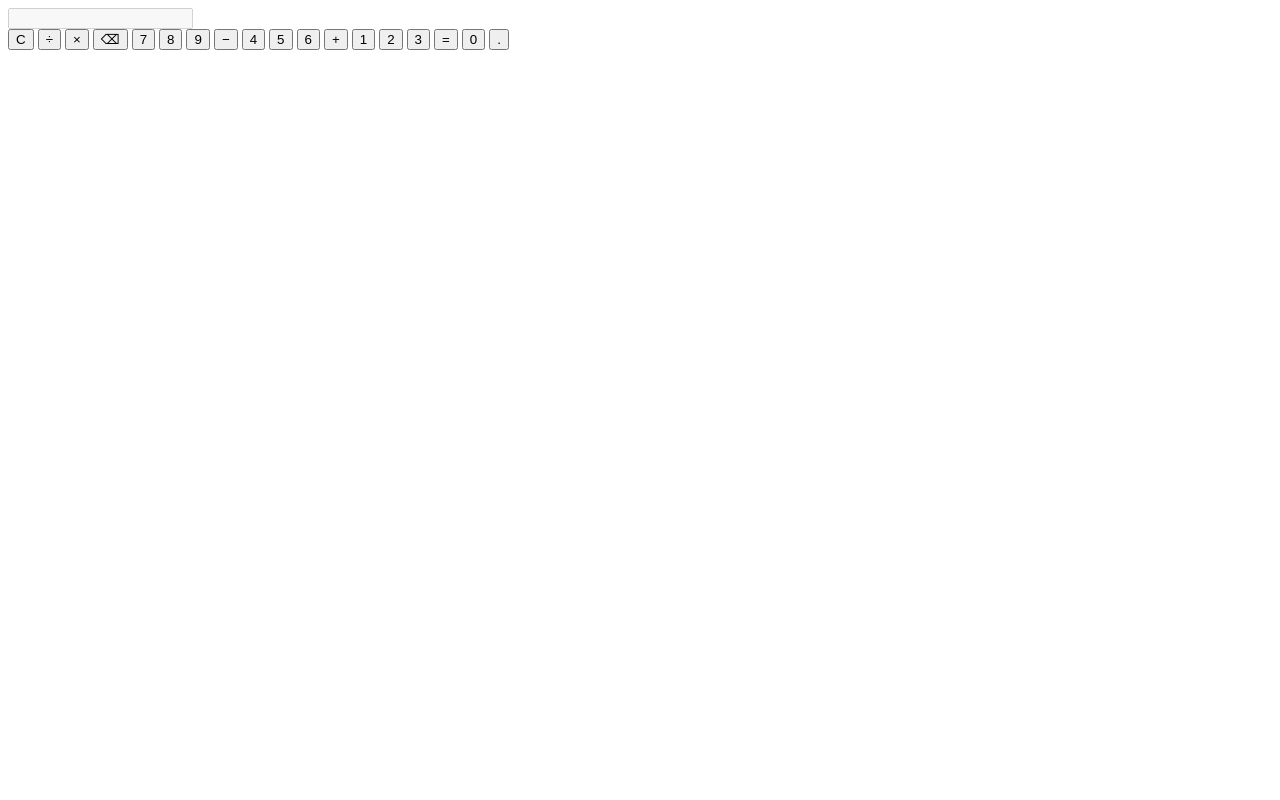
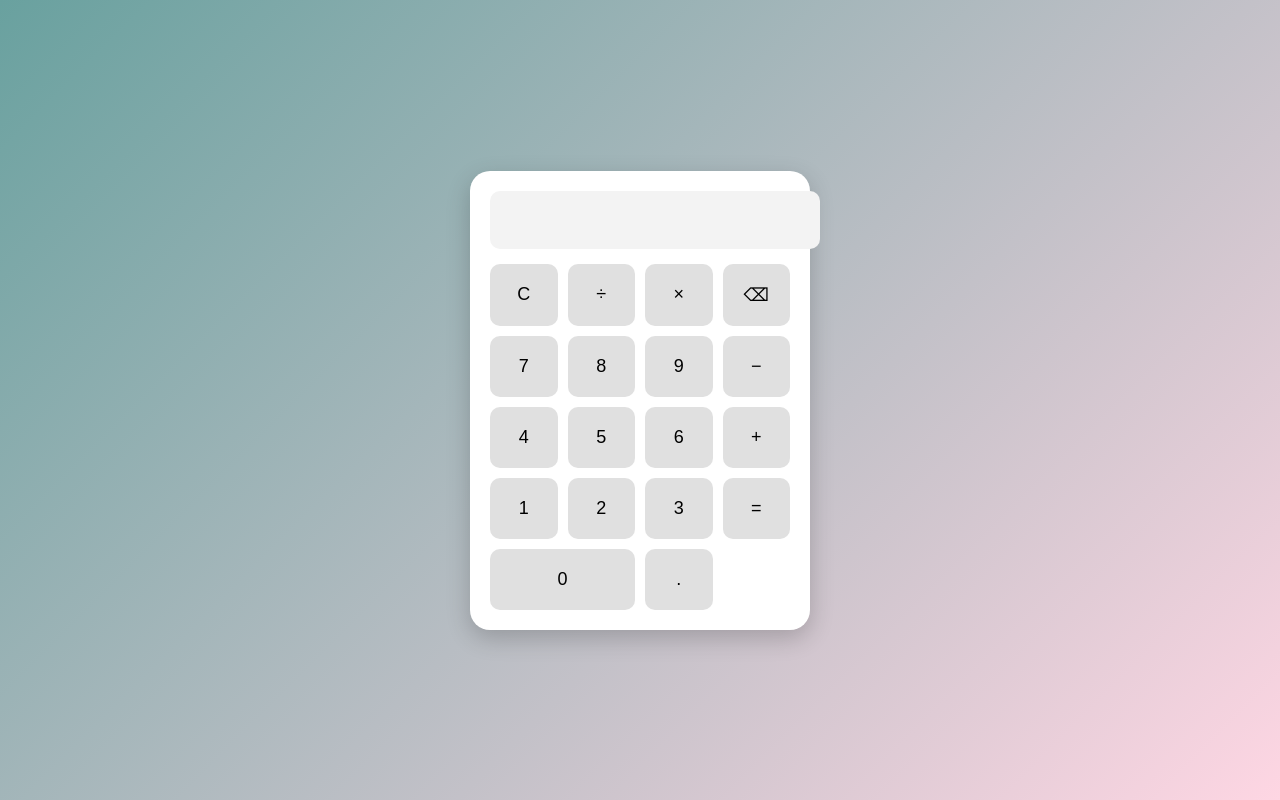
Before and after one commit to miguelrojs/calculadora, a plain HTML site: page index.html in a window 1280 px wide. Drawn offline with Linux system fonts and the light colour scheme.

Commit message:
Update index.html

```diff
--- a/index.html
+++ b/index.html
@@ -4,7 +4,7 @@
   <meta charset="UTF-8">
   <meta name="viewport" content="width=device-width, initial-scale=1.0">
   <title>Calculadora</title>
-  <link rel="stylesheet" href="css">
+  <link rel="stylesheet" href="estilos.css">
 </head>
 <body>
   <div class="calculadora">
```
